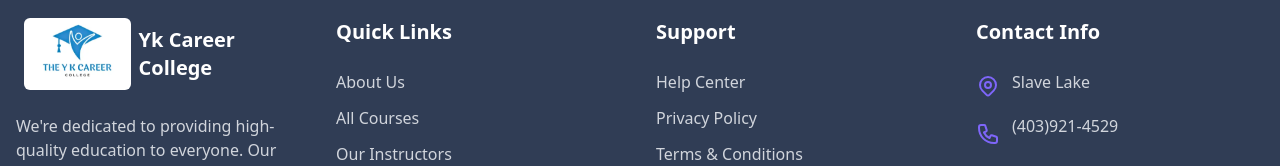
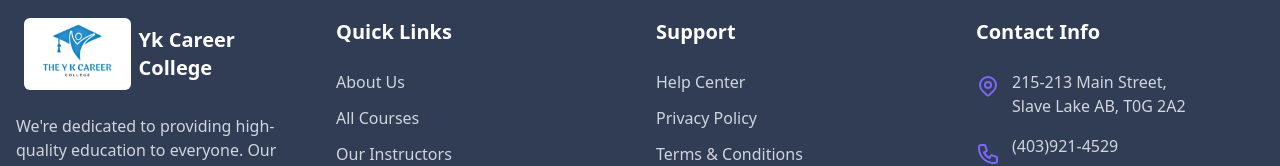
Before and after one commit to Shubham-juris/ykcareercollege, a React (Vite) app: page / in a window 1280 px wide. Shown: the part 3531-3697 px from the top of the page. Built offline with nearby package versions, Linux system fonts and the light colour scheme.

Commit message:
address chnage

```diff
--- a/src/components/common/Footer.jsx
+++ b/src/components/common/Footer.jsx
@@ -212,7 +212,8 @@ export default function Footer() {
                   />
                 </svg>
                 <div className="text-gray-300">
-                  Slave Lake
+                215-213 Main Street, <br/>
+                Slave Lake AB, T0G 2A2
                 </div>
               </div>
 
```
